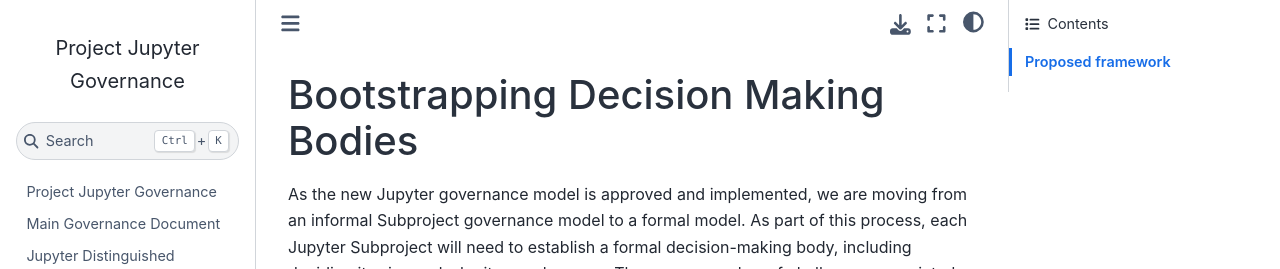
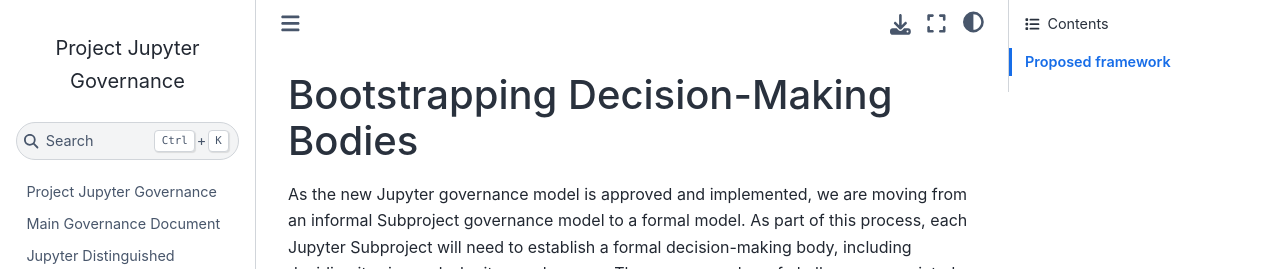
Before and after one commit to jupyter/governance, a Jupyter Book: the page built from bootstrapping_decision_making.md, in a window 1280 px wide and 900 px high. Shown: the top 269 px of the window. Built offline with Jupyter Book 1.0.4 settings and Sphinx 7.4.7 and the Sphinx Book theme 1.1.4, drawn with Linux system fonts in a browser that asks for light colours; pages that are not in the unit, such as notebooks, are missing from menus.

```diff
--- a/bootstrapping_decision_making.md
+++ b/bootstrapping_decision_making.md
@@ -1,4 +1,4 @@
-# Bootstrapping Decision Making Bodies
+# Bootstrapping Decision-Making Bodies
 
 As the new Jupyter governance model is approved and implemented, we are moving from an informal Subproject governance model to a formal model. As part of this process, each Jupyter Subproject will need to establish a formal decision-making body, including deciding its size and who its members are. There are a number of challenges associated with this:
 
```
